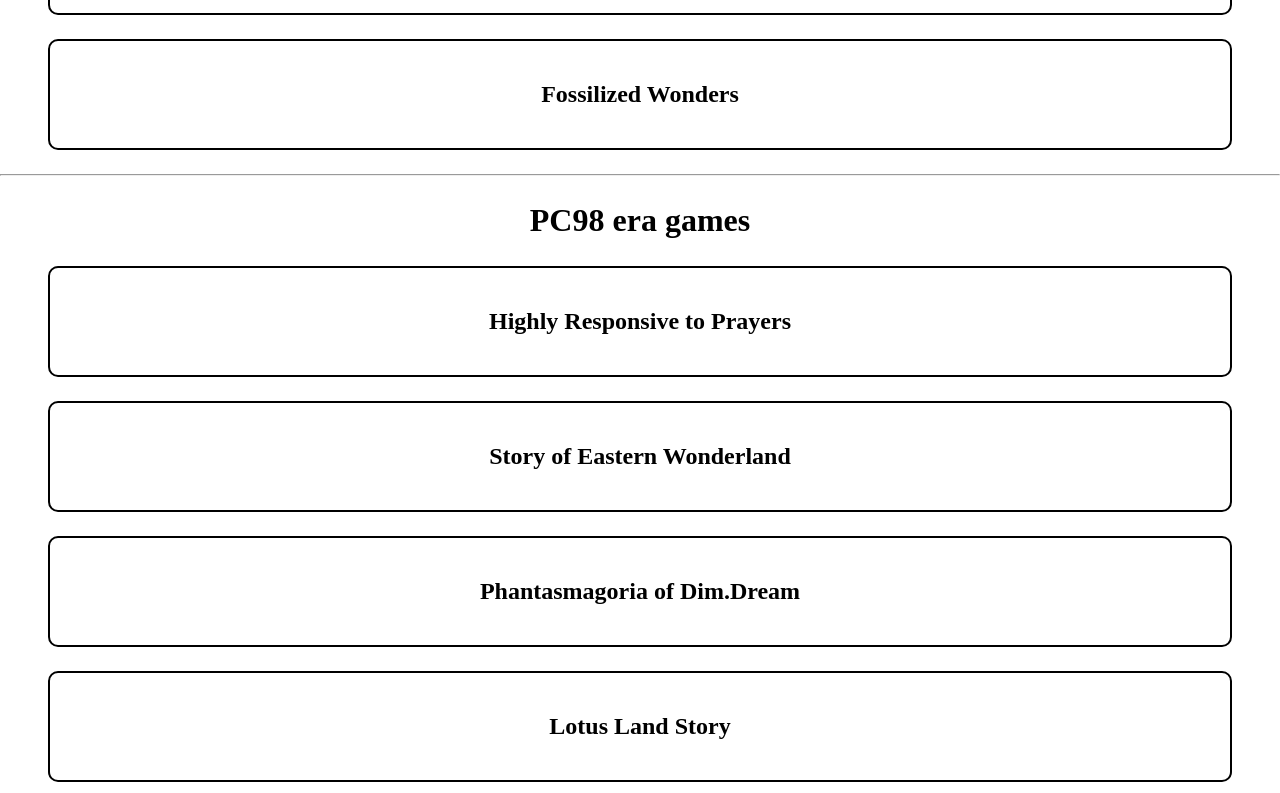
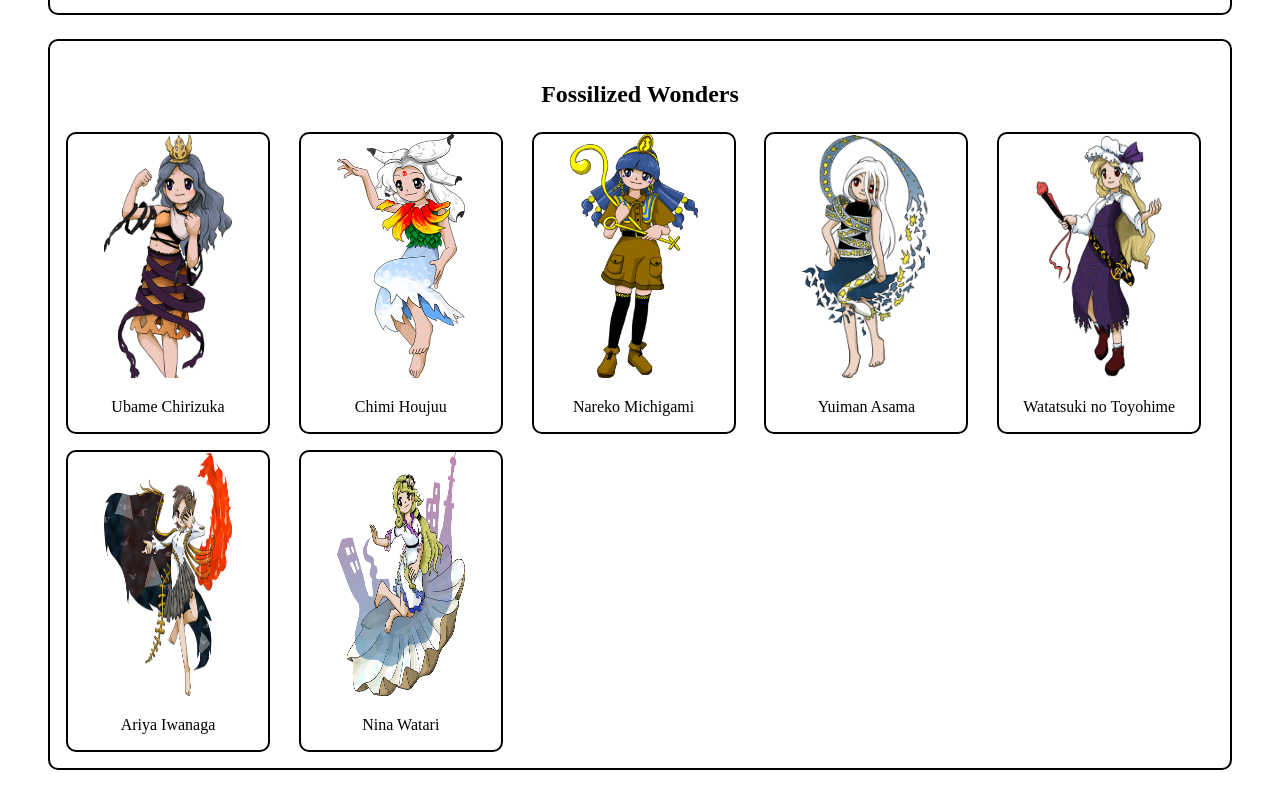
Before and after one commit to ReisSaigyouji/TouhouList, a website: page index.html in a window 1280 px wide. Shown: the part 11207-12000 px from the top of the page. Drawn offline with Linux system fonts and the light colour scheme.

Commit message:
filled th20

```diff
--- a/index.html
+++ b/index.html
@@ -1317,6 +1317,42 @@
 
         <section class="game">
             <h3>Fossilized Wonders</h3>
+            <div class="characters">
+                <div class="character">
+                    <img src="img/th20/ubame.png" alt="Ubame">
+                    <p>Ubame Chirizuka</p>
+                </div>
+
+                <div class="character">
+                    <img src="img/th20/chimi.png" alt="Chimi">
+                    <p>Chimi Houjuu</p>
+                </div>
+
+                <div class="character">
+                    <img src="img/th20/nareko.png" alt="Nareko">
+                    <p>Nareko Michigami</p>
+                </div>
+
+                <div class="character">
+                    <img src="img/th20/yuiman.png" alt="Yuiman">
+                    <p>Yuiman Asama</p>
+                </div>
+
+                <div class="character">
+                    <img src="img/th20/toyohime.png" alt="Toyohime">
+                    <p>Watatsuki no Toyohime</p>
+                </div>
+
+                <div class="character">
+                    <img src="img/th20/ariya.png" alt="Ariya">
+                    <p>Ariya Iwanaga</p>
+                </div>
+
+                <div class="character">
+                    <img src="img/th20/nina.png" alt="Nina">
+                    <p>Nina Watari</p>
+                </div>
+            </div>
         </section>
 
         <hr>
```
Also changed, not shown: img/th20/ariya.png (added), img/th20/chimi.png (added), img/th20/nareko.png (added), img/th20/nina.png (added), img/th20/toyohime.png (added), img/th20/ubame.png (added), img/th20/yuiman.png (added).
